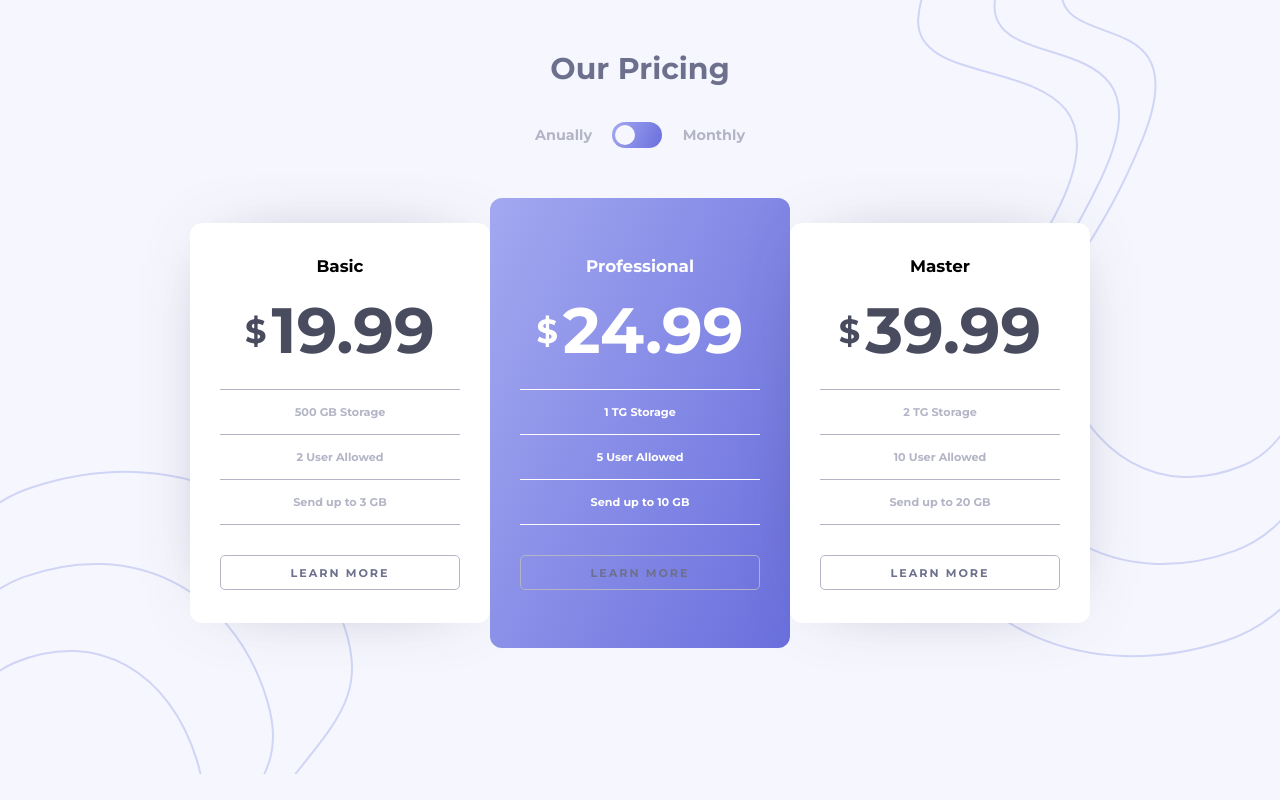
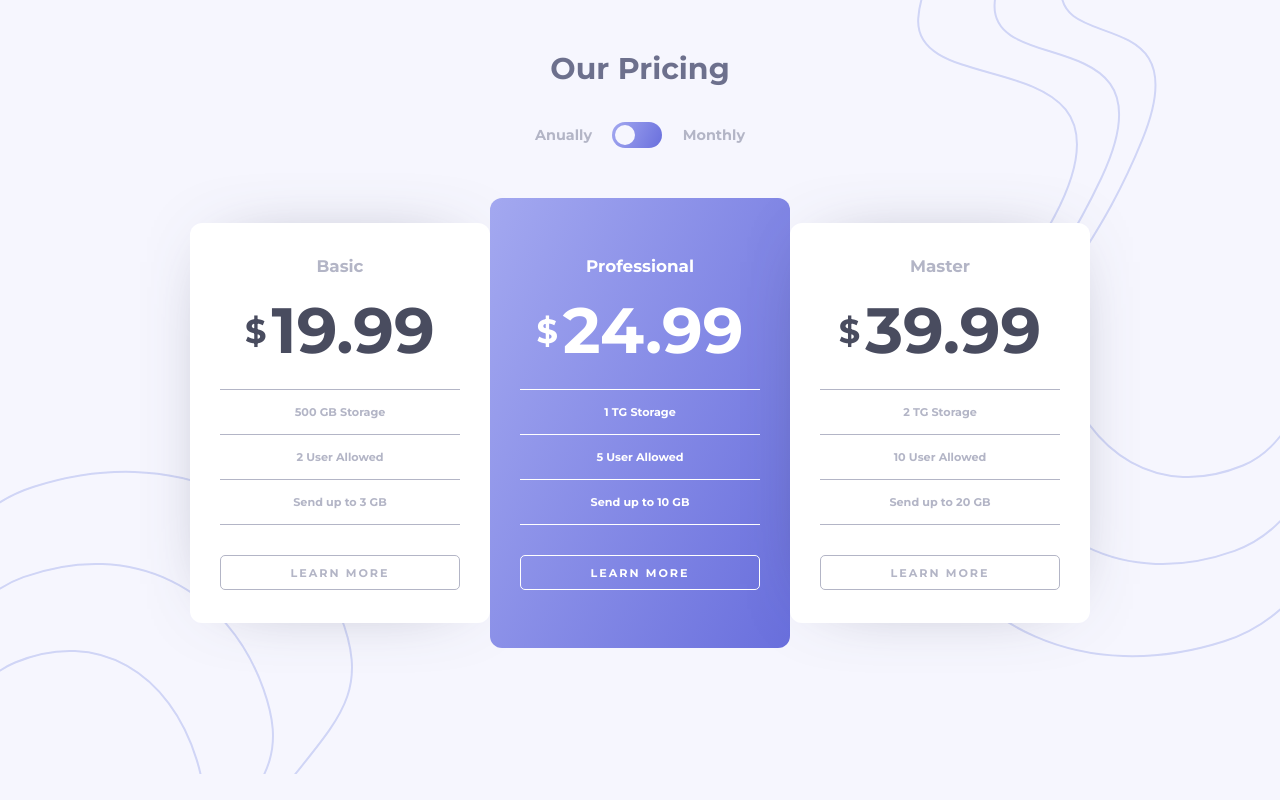
Before and after one commit to kdumagalhaes/pricing-component-reactjs, a React (Create React App) app: page / in a window 1280 px wide. Built offline with nearby package versions, Linux system fonts and the light colour scheme; the HTML template or start-up script is replaced by a standard one.

Commit message:
finished ui

```diff
--- a/src/components/CardRow/CardRow.js
+++ b/src/components/CardRow/CardRow.js
@@ -10,12 +10,15 @@ const CardRow = () => {
         shadow="0px 0px 74px -39px rgba(73,76,95,0.7)"
         backgroundColor="#fff"
         title="Basic"
+        titleColor="var(--light-grayish-blue)"
         price="19.99"
         item1="500 GB Storage"
         item2="2 User Allowed"
         item3="Send up to 3 GB"
         ulColor="var(--light-grayish-blue)"
         priceColor="var(--dark-grayish-blue)"
+        borderColor="var(--light-grayish-blue)"
+        buttonFontColor="var(--light-grayish-blue)"
       />
       <Card
         cardHeight="450px"
@@ -29,18 +32,23 @@ const CardRow = () => {
         ulColor="#fff"
         titleColor="#fff"
         priceColor="#fff"
+        borderColor="#fff"
+        buttonFontColor="#fff"
       />
       <Card
         cardHeight="400px"
         shadow="0px 0px 74px -39px rgba(73,76,95,0.7)"
         backgroundColor="#fff"
         title="Master"
+        titleColor="var(--light-grayish-blue)"
         price="39.99"
         item1="2 TG Storage"
         item2="10 User Allowed"
         item3="Send up to 20 GB"
         ulColor="var(--light-grayish-blue)"
         priceColor="var(--dark-grayish-blue)"
+        borderColor="var(--light-grayish-blue)"
+        buttonFontColor="var(--light-grayish-blue)"
       />
     </CardRowDiv>
   );
--- a/src/components/Cards/Buttons/Button.js
+++ b/src/components/Cards/Buttons/Button.js
@@ -1,9 +1,9 @@
 import React from 'react'
 import {ButtonTag} from './ButtonStyles'
 
-const Button = () => {
+const Button = ({borderColor, buttonFontColor}) => {
     return(
-        <ButtonTag>
+        <ButtonTag borderColor={borderColor} buttonFontColor={buttonFontColor}>
             Learn more
         </ButtonTag>
     )
--- a/src/components/Cards/Buttons/ButtonStyles.js
+++ b/src/components/Cards/Buttons/ButtonStyles.js
@@ -2,7 +2,7 @@ import styled from 'styled-components';
 
 export const ButtonTag = styled.button`
   width: 100%;
-  border: 1px solid var(--light-grayish-blue);
+  border: 1px solid ${({borderColor}) => borderColor};
   background: transparent;
   border-radius: 5px;
   height: 35px;
@@ -13,7 +13,7 @@ export const ButtonTag = styled.button`
   font-size: 0.7rem;
   margin-top: 30px;
   transition: all 0.5s;
-  color: var(--grayish-blue);
+  color: ${({buttonFontColor}) => buttonFontColor};
 
   &:hover {
   border: 1px solid hsl(236, 72%, 79%);
--- a/src/components/Cards/Card.js
+++ b/src/components/Cards/Card.js
@@ -14,6 +14,8 @@ const Card = ({
   priceColor,
   ulColor,
   titleColor,
+  borderColor,
+  buttonFontColor,
 }) => {
   return (
     <CardDiv
@@ -29,7 +31,7 @@ const Card = ({
         <ListItem><ListItemSpan>{item2}</ListItemSpan></ListItem>
         <ListItem><ListItemSpan>{item3}</ListItemSpan></ListItem>
       </List>
-      <Button/>
+      <Button borderColor={borderColor} buttonFontColor={buttonFontColor}/>
       </div>
     </CardDiv>
   );
```
